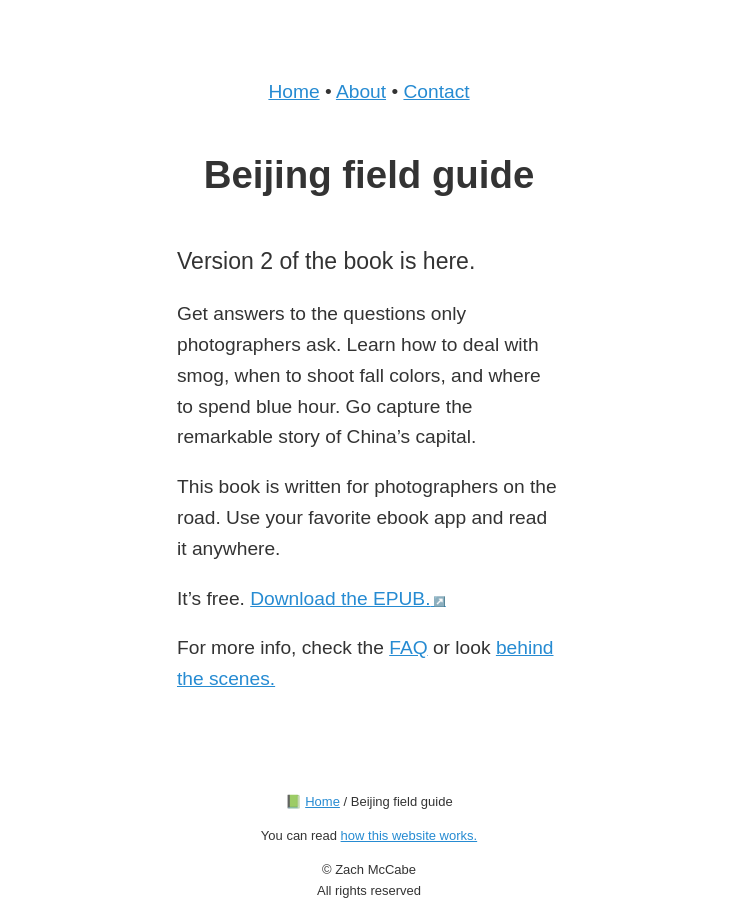
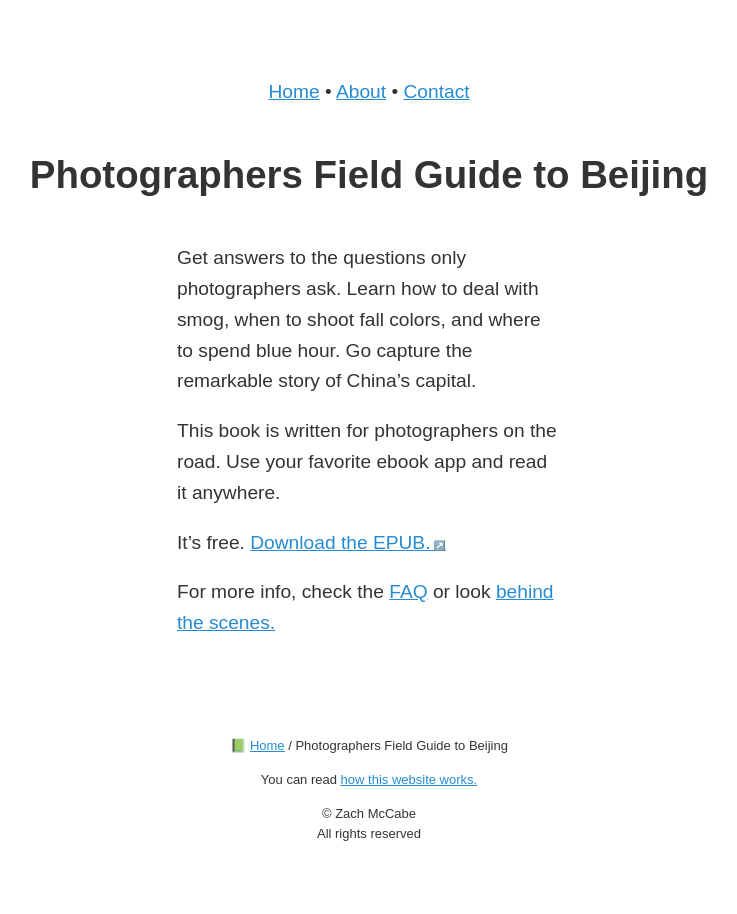
Before and after one commit to zachmccabe/zachmccabe.github.io, a Jekyll site: the page built from _beijing/beijing.md, in a window 1280 px wide. Shown: the whole page, without its empty margins (271-1008 px from the left). Built offline with Jekyll 4.4.1, drawn with Linux system fonts in a browser that asks for light colours.

Commit message:
Update beijing.md

```diff
--- a/_beijing/beijing.md
+++ b/_beijing/beijing.md
@@ -1,14 +1,12 @@
 ---
 permalink: /beijing/
 layout: kaoliang_nite_3
-title: Beijing field guide
+title: Photographers Field Guide to Beijing
 date: 2021-04-09
-description: Read the Photographers Field Guide to Beijing and get answers to the questions only photographers ask
+description: "Read the Photographers Field Guide to Beijing and get answers to the questions only photographers ask."
 
 ---
 
-
-<span class="lede">Version 2 of the book is here.</span>
 
 Get answers to the questions only photographers ask. Learn how to deal with smog, when to shoot fall colors, and where to spend blue hour. Go capture the remarkable story of China's capital.
 
```
